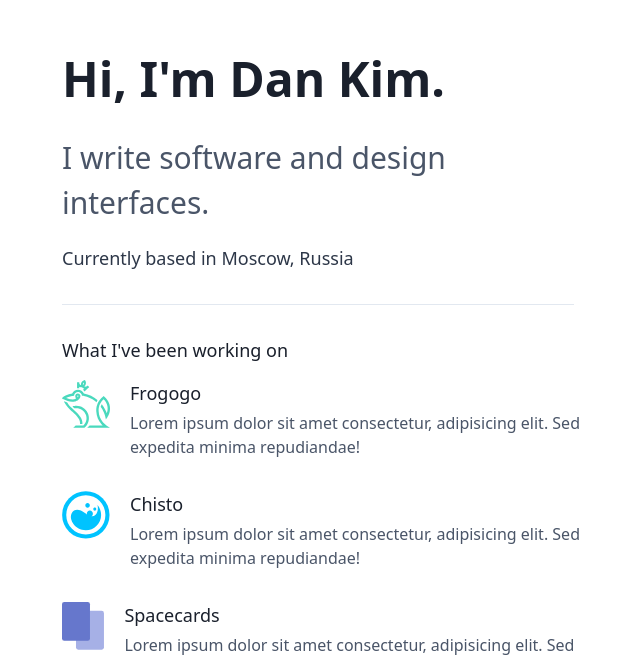
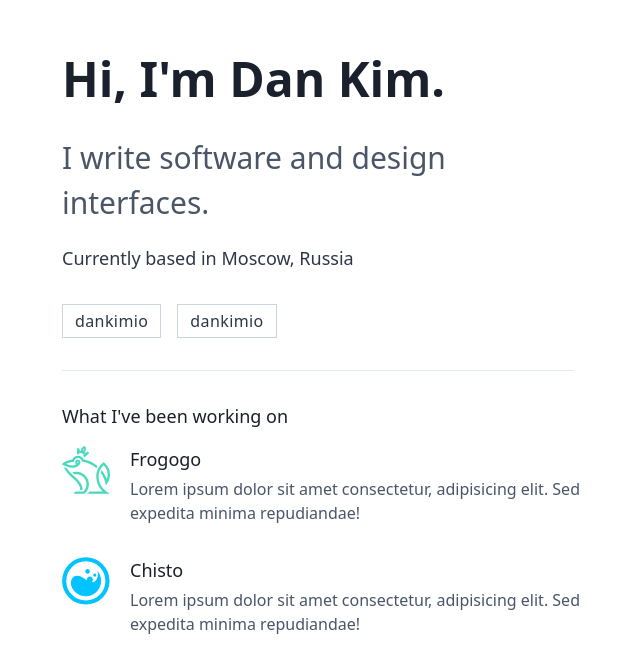
Before and after one commit to dankimio/dankim, a Vue app: page / in a window 1280 px wide. Shown: the part 149-806 px from the top of the page, without its empty margins (314-954 px from the left). Built offline with nearby package versions, Linux system fonts and the light colour scheme.

Commit message:
Create OutlinedButton component

```diff
--- a/src/components/About.vue
+++ b/src/components/About.vue
@@ -10,6 +10,14 @@
       Currently based in Moscow, Russia
     </p>
 
+    <OutlinedButton class="mr-3 md:mr-4">
+      dankimio
+    </OutlinedButton>
+
+    <OutlinedButton class="mr-3 md:mr-4">
+      dankimio
+    </OutlinedButton>
+
     <div v-if="false">
       {{msg}}
     </div>
@@ -17,8 +25,11 @@
 </template>
 
 <script>
+import OutlinedButton from './OutlinedButton.vue'
+
 export default {
   name: 'About',
+  components: { OutlinedButton },
   props: {
     msg: String
   }
--- /dev/null
+++ b/src/components/OutlinedButton.vue
@@ -0,0 +1,12 @@
+<template>
+  <a href="#" class="inline-block text-center px-3 py-1 border border-gray-400 text-gray-800 tracking-wide cursor-pointer hover:bg-gray-700 hover:text-white hover:border-gray-700">
+    <slot></slot>
+  </a>
+</template>
+
+<script>
+export default {
+  name: 'OutlinedButton',
+  props: {}
+}
+</script>
```
